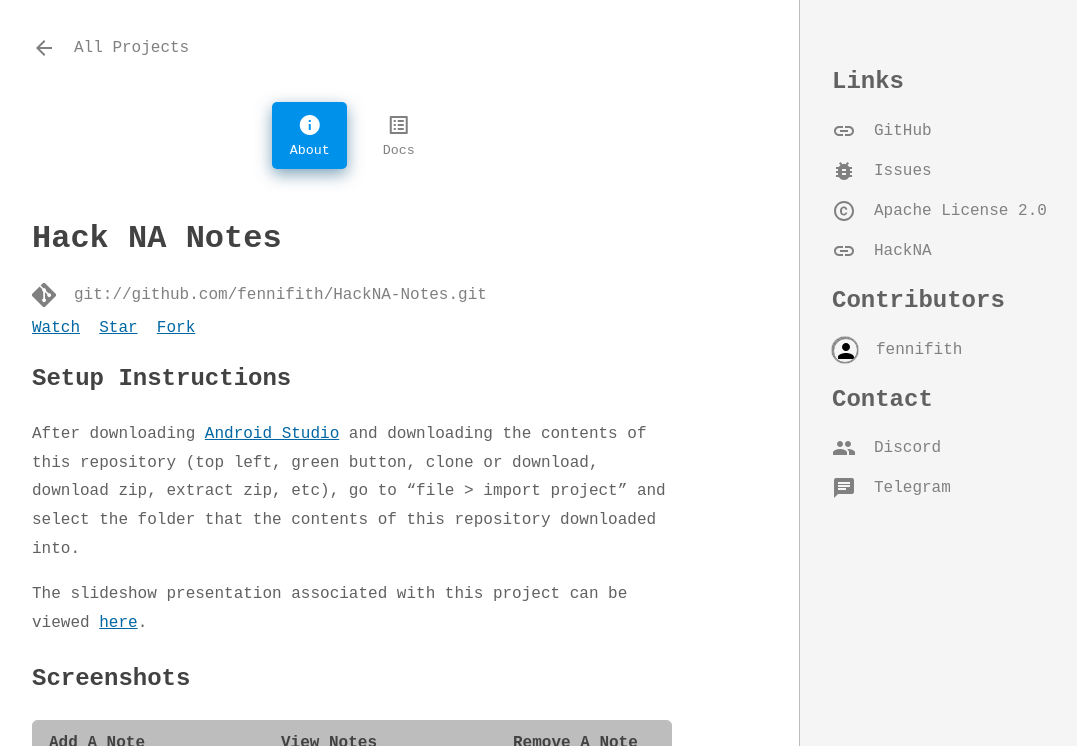
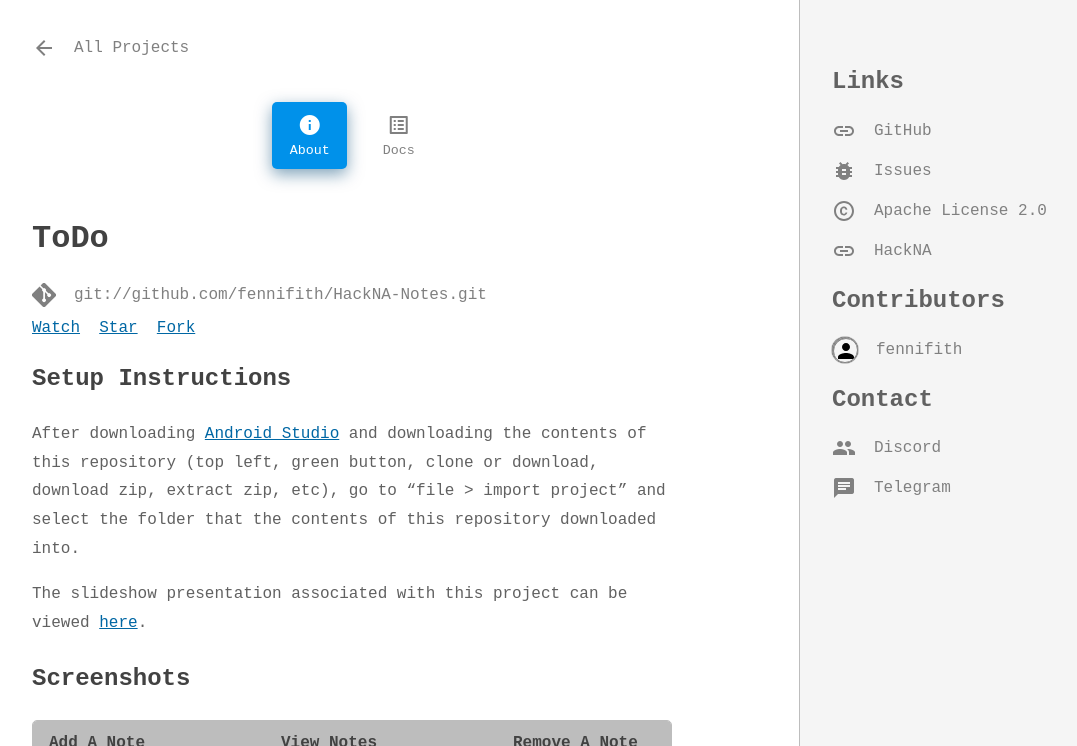
Before and after one commit to SarthakSwaroop/sarthakswaroop.github.io, a Jekyll site: the page built from _projects/todo.md, in a window 1280 px wide and 1156 px high, cut to the strip 0-746 px from the top of the window. Shown: the whole strip, without its empty margins (96-1173 px from the left). Built offline with Jekyll 4.4.1, drawn with Linux system fonts in a browser that asks for light colours; nearby versions of some CDN libraries; some web fonts are replaced; comment, search, counter and statistics services are not loaded; a style sheet for code colours, icons or effects is not loaded.

Commit message:
Update and rename hackna-notes.md to todo.md

```diff
--- a/_projects/hackna-notes.md
+++ b/_projects/todo.md
@@ -1,7 +1,7 @@
 ---
 layout: "project"
 type: "android-app"
-title: "Hack NA Notes"
+title: "ToDo"
 description: "A small sample project created for a workshop at HackNA."
 repo: "fennifith/HackNA-Notes"
 git: "git://github.com/fennifith/HackNA-Notes.git"
```
